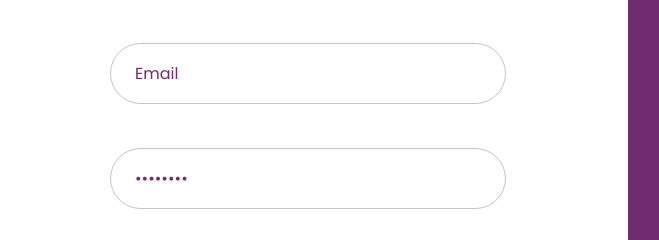
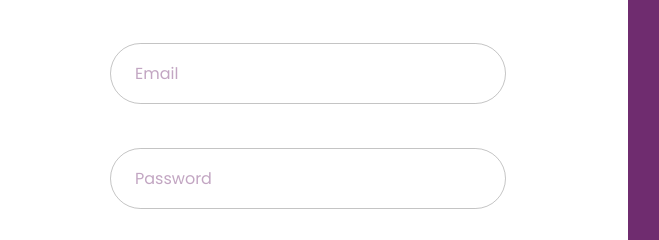
Before and after one commit to Briankimp/interview, a Next.js app: page /auth in a window 1280 px wide. Shown: the part 162-402 px from the top of the page, without its empty margins (12-671 px from the left). Built offline with nearby package versions, Linux system fonts and the light colour scheme; some icons are missing.

Commit message:
feat(chore): Removed dummy code

```diff
--- a/app/auth/components/AuthForm.tsx
+++ b/app/auth/components/AuthForm.tsx
@@ -75,12 +75,12 @@ export default function AuthForm() {
               >
 
                 <InputField
-                defaultValue="Email"
+
                 placeholder="Email"
                 />
 
                 <InputField
-                    defaultValue="Password"
+
                     placeholder="Password"
                      type={showPassword ? "text" : "password"}
                 InputProps={{
```
